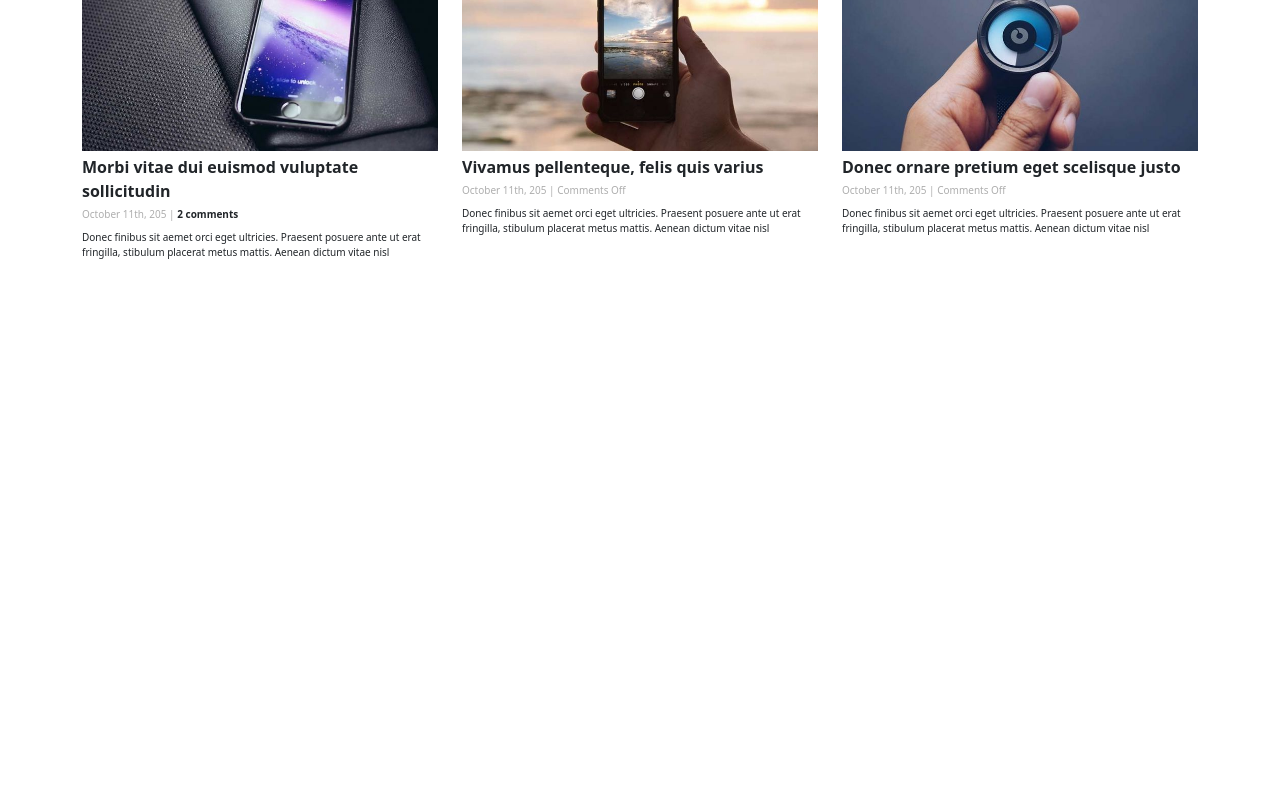
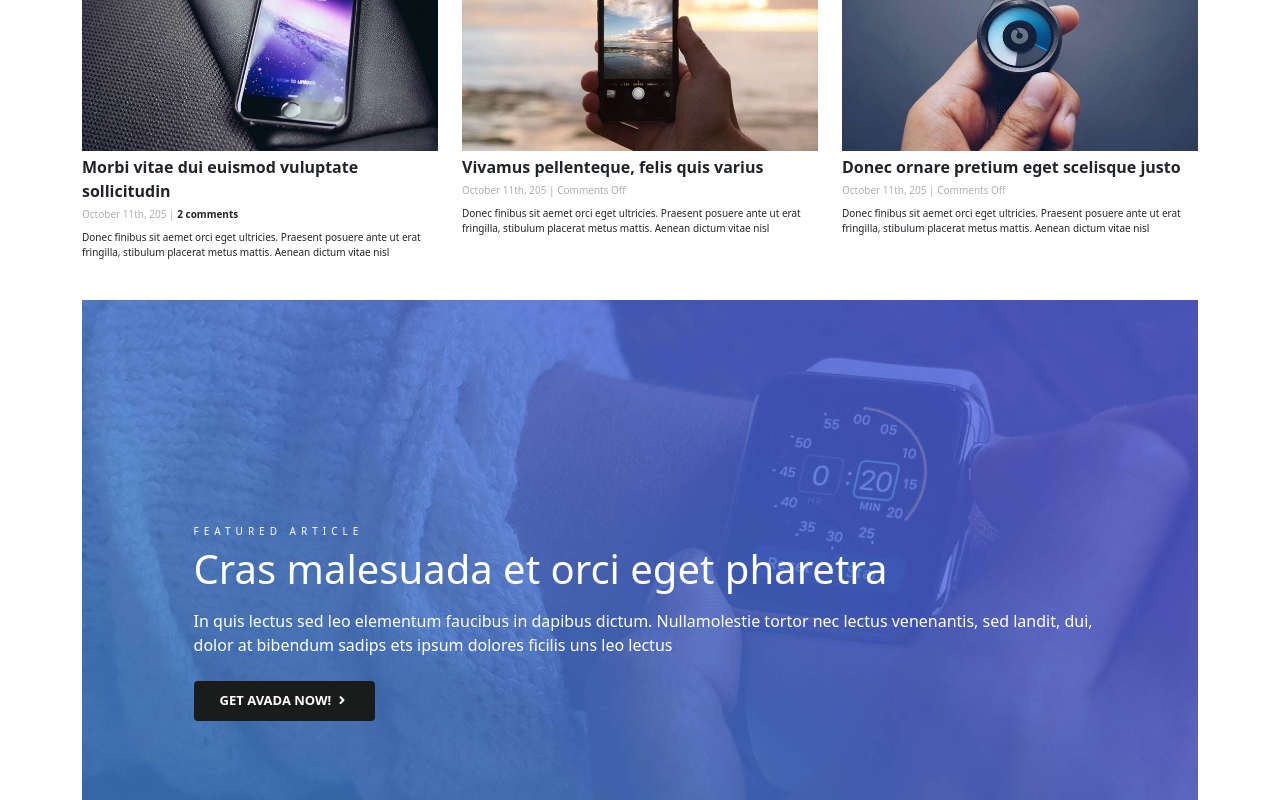
Before and after one commit to FabrizioFornone/proj-html-vuejs, a Vue app: page / in a window 1280 px wide. Shown: the part 1289-2089 px from the top of the page. Before the commit the page ends 1621 px from the top, so only its background shows below. Built offline with nearby package versions, Linux system fonts and the light colour scheme.

Commit message:
Third Component done

```diff
--- a/src/App.vue
+++ b/src/App.vue
@@ -4,6 +4,7 @@
     <jumbotron-box />
     <first-section-box />
     <second-section-box />
+    <third-section-box />
   </div>
 </template>
 
@@ -12,9 +13,16 @@ import HeaderBox from "./components/HeaderBox.vue";
 import JumbotronBox from "./components/JumbotronBox.vue";
 import FirstSectionBox from "./components/FistSectionBox.vue";
 import SecondSectionBox from "./components/SecondSectionBox.vue";
+import ThirdSectionBox from "./components/ThirdSectionBox.vue";
 export default {
   name: "App",
-  components: { HeaderBox, JumbotronBox, FirstSectionBox, SecondSectionBox },
+  components: {
+    HeaderBox,
+    JumbotronBox,
+    FirstSectionBox,
+    SecondSectionBox,
+    ThirdSectionBox,
+  },
 };
 </script>
 
--- a/src/components/SecondSectionBox.vue
+++ b/src/components/SecondSectionBox.vue
@@ -6,7 +6,7 @@
         <h2 class="fw-bold py-2">All the latest news</h2>
         <hr />
       </div>
-      <div class="row my-5">
+      <div class="row mt-5">
         <div class="col-4">
           <img class="img-fluid" src="@/assets/img/smartphone1.jpg" alt="" />
           <div class="fw-bold pt-1">
--- /dev/null
+++ b/src/components/ThirdSectionBox.vue
@@ -0,0 +1,29 @@
+<template>
+  <section>
+    <div class="container">
+      <div class="bg-blue">
+        <div>
+          <h5 class="text-uppercase">featured article</h5>
+          <h1>Cras malesuada et orci eget pharetra</h1>
+          <p class="py-2">
+            In quis lectus sed leo elementum faucibus in dapibus dictum.
+            Nullamolestie tortor nec lectus venenantis, sed landit, dui, dolor
+            at bibendum sadips ets ipsum dolores ficilis uns leo lectus
+          </p>
+          <button class="text-uppercase fw-bold px-4 py-2 rounded">
+            <a href="#"></a>get avada now!
+            <i class="fas fa-angle-right px-1"></i>
+          </button>
+        </div>
+      </div>
+    </div>
+  </section>
+</template>
+
+<script>
+export default {};
+</script>
+
+<style lang="scss" scoped>
+@import "@/style/thirdSectionStyle.scss";
+</style>
--- /dev/null
+++ b/src/style/thirdSectionStyle.scss
@@ -0,0 +1,25 @@
+@import "@/style/variabiles.scss";
+
+.bg-blue {
+  background: url("../assets/img/bg_blue.jpg");
+  background-size: cover;
+  height: 500px;
+  position: relative;
+
+  > div {
+    position: absolute;
+    top: 45%;
+    left: 10%;
+    color: $white;
+
+    p {
+      max-width: 90%;
+    }
+
+    button {
+      background-color: $black;
+      color: $white;
+      font-size: 13px;
+    }
+  }
+}
```
Also changed, not shown: src/assets/img/bg_blue.jpg (renamed from src/assets/img/featured_article_1_bg.jpg).
